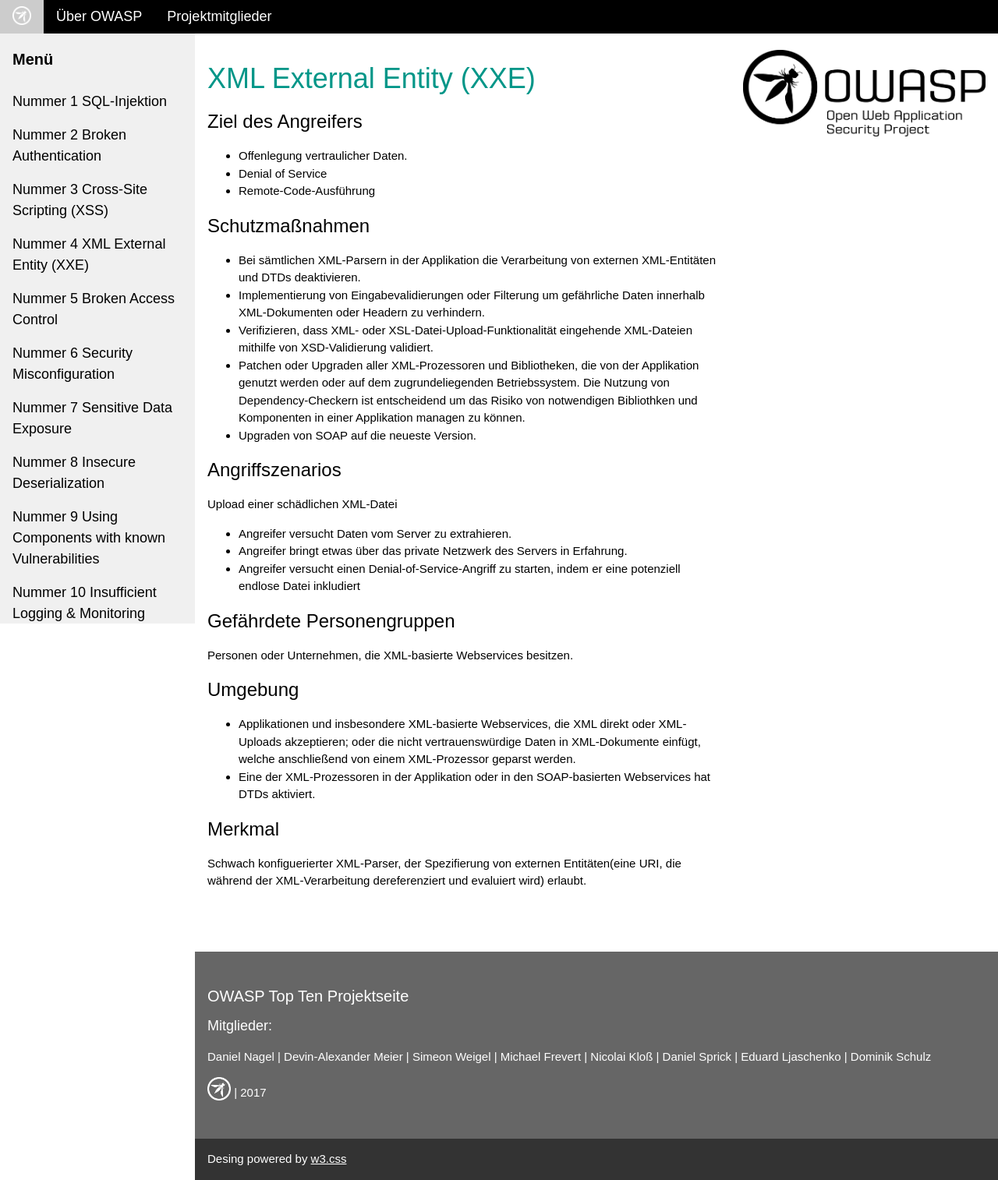
After one commit to Devplex/OWASP10, a PHP site: page /templates/a4-template.php in a window 1280 px wide. The commit adds this page. Shown: the whole page at 78% size. Run offline with PHP 8.4, Linux system fonts and the light colour scheme.

Commit message:
A4 Seite erstellt und verlinkt.

```diff
--- /dev/null
+++ b/Webseite/contents/a4-content.php
@@ -0,0 +1,70 @@
+<?php
+/*****************************************************************************
+    Datei:  a4-content.php
+    Autor:  Daniel Nagel
+    eMail:  dnagel@fh-bielefeld.de
+    Seit:   26.11.2017
+
+    Der Inhaltsteil für die A4 - XML External Entity (XXE) Steckbrief Seite.
+ *****************************************************************************/
+ ?>
+<div class="w3-main" style="margin-left:250px">
+
+  <div class="w3-row w3-padding-64">
+    <div class="w3-twothird w3-container">
+      <h1 class="w3-text-teal">XML External Entity (XXE)</h1>
+      <h3>Ziel des Angreifers</h3>
+      <ul>
+        <li>Offenlegung vertraulicher Daten.</li>
+        <li>Denial of Service</li>
+        <li>Remote-Code-Ausführung</li>
+      </ul>
+      <h3>Schutzmaßnahmen</h3>
+      <ul>
+        <li>Bei sämtlichen XML-Parsern in der Applikation die Verarbeitung von
+            externen XML-Entitäten und DTDs deaktivieren.</li>
+        <li>Implementierung von Eingabevalidierungen oder Filterung um
+            gefährliche Daten innerhalb XML-Dokumenten oder Headern zu
+            verhindern.</li>
+        <li>Verifizieren, dass XML- oder XSL-Datei-Upload-Funktionalität
+            eingehende XML-Dateien mithilfe von XSD-Validierung validiert.</li>
+        <li>Patchen oder Upgraden aller XML-Prozessoren und Bibliotheken, die
+            von der Applikation genutzt werden oder auf dem zugrundeliegenden
+            Betriebssystem. Die Nutzung von Dependency-Checkern ist entscheidend
+            um das Risiko von notwendigen Bibliothken und Komponenten in einer
+            Applikation managen zu können.</li>
+        <li>Upgraden von SOAP auf die neueste Version.</li>
+      </ul>
+      <h3>Angriffszenarios</h3>
+      <p>Upload einer schädlichen XML-Datei</p>
+      <ul>
+        <li>Angreifer versucht Daten vom Server zu extrahieren.</li>
+        <li>Angreifer bringt etwas über das private Netzwerk des Servers in
+            Erfahrung.</li>
+        <li>Angreifer versucht einen Denial-of-Service-Angriff zu starten, indem
+            er eine potenziell endlose Datei inkludiert</li>
+      </ul>
+      <h3>Gefährdete Personengruppen</h3>
+      <p>Personen oder Unternehmen, die XML-basierte Webservices besitzen.</p>
+      <h3>Umgebung</h3>
+      <ul>
+        <li>Applikationen und insbesondere XML-basierte Webservices, die XML
+            direkt oder XML-Uploads akzeptieren; oder die nicht
+            vertrauenswürdige Daten in XML-Dokumente einfügt, welche
+            anschließend von einem XML-Prozessor geparst werden.</li>
+        <li>Eine der XML-Prozessoren in der Applikation oder in den
+            SOAP-basierten Webservices hat DTDs aktiviert.</li>
+      </ul>
+      <h3>Merkmal</h3>
+      <p>Schwach konfiguerierter XML-Parser, der Spezifierung von externen
+         Entitäten(eine URI, die während der XML-Verarbeitung dereferenziert
+         und evaluiert wird) erlaubt.</p>
+    </div>
+    <div class="w3-third w3-container">
+      <img src="../res/owasp-logo-negative.png" alt="OWASP Logo" height="40%" width="100%">
+    </div>
+  </div>
+
+  <?php include '../parts/footer.php'; ?>
+
+</div>
--- a/Webseite/parts/sidebar.php
+++ b/Webseite/parts/sidebar.php
@@ -16,7 +16,7 @@
   <a class="w3-bar-item w3-button w3-hover-black" href="../templates/a1-template.php">Nummer 1 SQL-Injektion</a>
   <a class="w3-bar-item w3-button w3-hover-black" href="../templates/a2-template.php">Nummer 2 Broken Authentication</a>
   <a class="w3-bar-item w3-button w3-hover-black" href="../templates/a3-template.php">Nummer 3 Cross-Site Scripting (XSS)</a>
-  <a class="w3-bar-item w3-button w3-hover-black" href="#">Nummer 4 XML External Entity (XXE)</a>
+  <a class="w3-bar-item w3-button w3-hover-black" href="../templates/a4-template.php">Nummer 4 XML External Entity (XXE)</a>
   <a class="w3-bar-item w3-button w3-hover-black" href="#">Nummer 5 Broken Access Control</a>
   <a class="w3-bar-item w3-button w3-hover-black" href="#">Nummer 6 Security Misconfiguration</a>
   <a class="w3-bar-item w3-button w3-hover-black" href="#">Nummer 7 Sensitive Data Exposure</a>
--- /dev/null
+++ b/Webseite/templates/a4-template.php
@@ -0,0 +1,33 @@
+<?php
+/*****************************************************************************
+    Datei:  a4-template.php
+    Autor:  Daniel Nagel
+    eMail:  dnagel@fh-bielefeld.de
+    Seit:   26.11.2017
+
+    Template für die A4 - XML External Entity (XXE) Steckbrief Seite.
+ *****************************************************************************/
+ ?>
+<!DOCTYPE html>
+<html>
+
+<!-- Meta-Infos -->
+<?php include '../parts/meta.php'; ?>
+
+<body>
+
+<!-- Navbar -->
+<?php include '../parts/navbar.php'; ?>
+
+<!-- Sidebar -->
+<?php include '../parts/sidebar.php'; ?>
+
+<!-- Content -->
+<?php include '../contents/a4-content.php'; ?>
+
+<!-- Script damit w3.css richtig funktioniert -->
+<script type="text/javascript" src="../js/w3css-script.js"></script>
+
+</body>
+
+</html>
```
